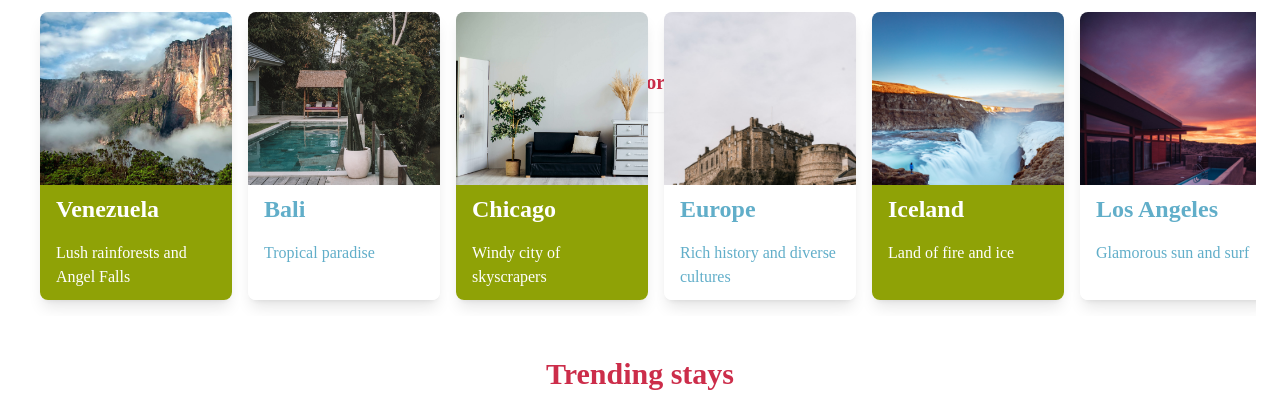
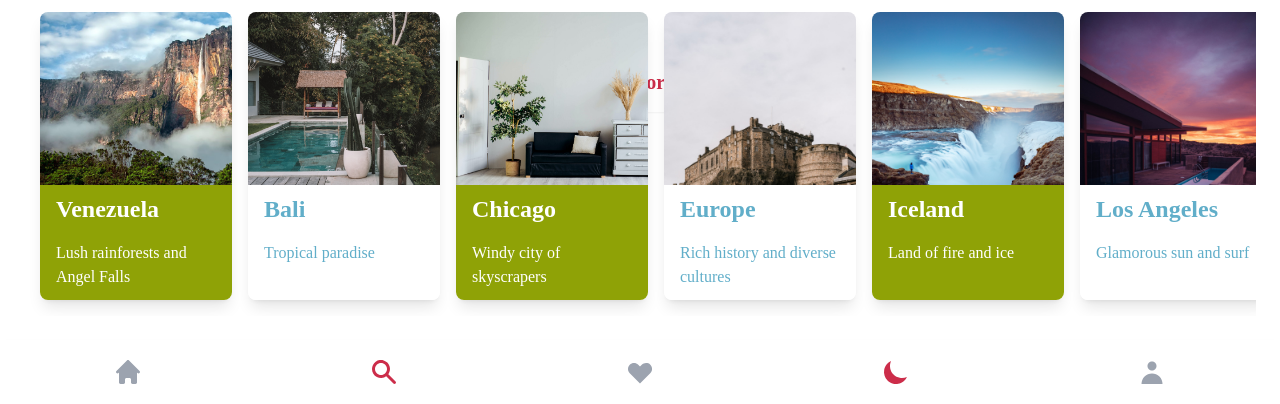
Before and after one commit to odran21/Travels, a website: page public/index.html in a window 1280 px wide. Shown: the part 396-800 px from the top of the page. Drawn offline with nearby package versions, Linux system fonts and the light colour scheme.

Commit message:
Functional Tab-Bar

```diff
--- a/public/index.html
+++ b/public/index.html
@@ -1,11 +1,12 @@
 <!DOCTYPE html>
-<html lang="en">
+<html lang="en" class="scroll-smooth">
 
 <head>
     <meta charset="UTF-8">
     <meta name="viewport" content="width=device-width, initial-scale=1.0">
     <title>Travels</title>
     <link rel="stylesheet" href="../public/css/tailwind.css">
+    <script src="https://cdn.tailwindcss.com"></script>
     <script src="https://cdnjs.cloudflare.com/ajax/libs/font-awesome/6.4.0/js/all.min.js"></script>
 </head>
 
@@ -196,7 +197,8 @@
                 <div class="w-10/12 h-auto mx-auto my-4">
                     <p class="text-primary text-xl font-semibold">Payment policy</p>
                     <p class="text-lg font-medium">
-                        For stays of less than one week, it is important to give notice 3 days in advance; otherwise, a penalty will be applied.
+                        For stays of less than one week, it is important to give notice 3 days in advance; otherwise, a
+                        penalty will be applied.
                     </p>
                 </div>
                 <div class="w-10/12 h-auto mx-auto my-4">
@@ -221,8 +223,7 @@
                     </p>
                 </div>
             </div>
-        </div>
-    </section>
+
             <footer class="w-full h-auto bg-gray-500 rounded-t-lg rounded-r-lg">
                 <p class="w-10/12 h-auto p-4 mx-auto text-xl font-bold">About Us</p>
                 <section class="w-full p-4 flex justify-evenly">
@@ -238,14 +239,45 @@
                     </div>
                 </section>
             </footer>
-    <div id="tab_bar">
-        <i class="fa-solid fa-house"></i>
-        <i class="fa-solid fa-magnifying-glass"></i>
-        <i class="fa-solid fa-heart"></i>
-        <i class="fa-solid fa-moon"></i>
-        <i class="fa-solid fa-sun"></i>
-        <i class="fa-solid fa-user"></i>
         </div>
+        <div class="w-full h-16 bg-white fixed left-0 bottom-0 shadow-md flex items-center justify-around" id="tab_bar">
+            <a href="#home">
+                <svg width="30" height="30" viewBox="0 0 20 20" fill="none" xmlns="">
+                    <path class="fill-current text-gray-400"
+                        d="M10.707 2.29303C10.5195 2.10556 10.2652 2.00024 10 2.00024C9.73488 2.00024 9.48057 2.10556 9.29304 2.29303L2.29304 9.29303C2.11088 9.48163 2.01009 9.73423 2.01237 9.99643C2.01465 10.2586 2.11981 10.5094 2.30522 10.6948C2.49063 10.8803 2.74144 10.9854 3.00364 10.9877C3.26584 10.99 3.51844 10.8892 3.70704 10.707L4.00004 10.414V17C4.00004 17.2652 4.1054 17.5196 4.29293 17.7071C4.48047 17.8947 4.73482 18 5.00004 18H7.00004C7.26526 18 7.51961 17.8947 7.70715 17.7071C7.89468 17.5196 8.00004 17.2652 8.00004 17V15C8.00004 14.7348 8.1054 14.4805 8.29293 14.2929C8.48047 14.1054 8.73482 14 9.00004 14H11C11.2653 14 11.5196 14.1054 11.7071 14.2929C11.8947 14.4805 12 14.7348 12 15V17C12 17.2652 12.1054 17.5196 12.2929 17.7071C12.4805 17.8947 12.7348 18 13 18H15C15.2653 18 15.5196 17.8947 15.7071 17.7071C15.8947 17.5196 16 17.2652 16 17V10.414L16.293 10.707C16.4816 10.8892 16.7342 10.99 16.9964 10.9877C17.2586 10.9854 17.5095 10.8803 17.6949 10.6948C17.8803 10.5094 17.9854 10.2586 17.9877 9.99643C17.99 9.73423 17.8892 9.48163 17.707 9.29303L10.707 2.29303Z"
+                        fill="#3F3F46" />
+                </svg>
+            </a>
+            <a href="#trending_stays">
+                <svg width="30" height="30" viewBox="0 0 20 20" fill="none" xmlns="">
+                    <path class="fill-current text-primary" fill-rule="evenodd" clip-rule="evenodd"
+                        d="M8 3.99997C6.93913 3.99997 5.92172 4.4214 5.17157 5.17155C4.42143 5.92169 4 6.93911 4 7.99997C4 9.06084 4.42143 10.0783 5.17157 10.8284C5.92172 11.5785 6.93913 12 8 12C9.06087 12 10.0783 11.5785 10.8284 10.8284C11.5786 10.0783 12 9.06084 12 7.99997C12 6.93911 11.5786 5.92169 10.8284 5.17155C10.0783 4.4214 9.06087 3.99997 8 3.99997ZM2 7.99997C1.99988 7.05568 2.22264 6.12468 2.65017 5.28271C3.0777 4.44074 3.69792 3.71157 4.4604 3.1545C5.22287 2.59743 6.10606 2.22819 7.03815 2.07681C7.97023 1.92543 8.92488 1.99618 9.82446 2.28332C10.724 2.57046 11.5432 3.06587 12.2152 3.72927C12.8872 4.39266 13.3931 5.20531 13.6919 6.10111C13.9906 6.9969 14.0737 7.95056 13.9343 8.88452C13.795 9.81848 13.4372 10.7064 12.89 11.476L17.707 16.293C17.8892 16.4816 17.99 16.7342 17.9877 16.9964C17.9854 17.2586 17.8802 17.5094 17.6948 17.6948C17.5094 17.8802 17.2586 17.9854 16.9964 17.9876C16.7342 17.9899 16.4816 17.8891 16.293 17.707L11.477 12.891C10.5794 13.5293 9.52335 13.9081 8.42468 13.9861C7.326 14.0641 6.22707 13.8381 5.2483 13.3329C4.26953 12.8278 3.44869 12.063 2.87572 11.1223C2.30276 10.1816 1.99979 9.10141 2 7.99997Z"
+                        fill="#3F3F46" />
+                </svg>
+            </a>
+            <a href="#recommended">
+                <svg width="30" height="30" viewBox="0 0 20 20" fill="none" xmlns="">
+                    <path class="fill-current text-gray-400" fill-rule="evenodd" clip-rule="evenodd"
+                        d="M3.172 5.17202C3.92211 4.42214 4.93934 4.00087 6 4.00087C7.06066 4.00087 8.07789 4.42214 8.828 5.17202L10 6.34302L11.172 5.17202C11.541 4.78998 11.9824 4.48525 12.4704 4.27561C12.9584 4.06598 13.4833 3.95563 14.0144 3.95102C14.5455 3.9464 15.0722 4.04761 15.5638 4.24873C16.0554 4.44986 16.502 4.74687 16.8776 5.12244C17.2532 5.49801 17.5502 5.94462 17.7513 6.4362C17.9524 6.92779 18.0536 7.45451 18.049 7.98562C18.0444 8.51674 17.934 9.04162 17.7244 9.52964C17.5148 10.0177 17.21 10.459 16.828 10.828L10 17.657L3.172 10.828C2.42212 10.0779 2.00085 9.06068 2.00085 8.00002C2.00085 6.93936 2.42212 5.92213 3.172 5.17202Z"
+                        fill="#3F3F46" />
+                </svg>
+            </a>
+            <button>
+                <svg width="30" height="30" viewBox="0 0 29 29" fill="none" xmlns="">
+                    <path
+                        d="M25.0748 19.2748C22.9267 20.2465 20.5334 20.5405 18.214 20.1177C15.8945 19.6949 13.7589 18.5753 12.0918 16.9082C10.4246 15.241 9.30509 13.1055 8.88228 10.786C8.45946 8.46654 8.75347 6.0733 9.72512 3.92514C8.01494 4.69801 6.51777 5.87422 5.36208 7.35288C4.20638 8.83154 3.42666 10.5685 3.08979 12.4147C2.75293 14.261 2.86898 16.1614 3.428 17.9529C3.98702 19.7444 4.97232 21.3736 6.29935 22.7006C7.62639 24.0276 9.25556 25.0129 11.0471 25.572C12.8386 26.131 14.739 26.247 16.5852 25.9102C18.4315 25.5733 20.1684 24.7936 21.6471 23.6379C23.1257 22.4822 24.302 20.985 25.0748 19.2748V19.2748Z"
+                        fill="#CC2D4A" />
+                </svg>
+            </button>
+            <a href="#">
+                <svg width="30" height="30" viewBox="0 0 20 20" fill="none" xmlns="">
+                    <path class="fill-current text-gray-400" fill-rule="evenodd" clip-rule="evenodd"
+                        d="M10 9C10.7956 9 11.5587 8.68393 12.1213 8.12132C12.6839 7.55871 13 6.79565 13 6C13 5.20435 12.6839 4.44129 12.1213 3.87868C11.5587 3.31607 10.7956 3 10 3C9.20435 3 8.44129 3.31607 7.87868 3.87868C7.31607 4.44129 7 5.20435 7 6C7 6.79565 7.31607 7.55871 7.87868 8.12132C8.44129 8.68393 9.20435 9 10 9ZM3 18C3 17.0807 3.18106 16.1705 3.53284 15.3212C3.88463 14.4719 4.40024 13.7003 5.05025 13.0503C5.70026 12.4002 6.47194 11.8846 7.32122 11.5328C8.1705 11.1811 9.08075 11 10 11C10.9193 11 11.8295 11.1811 12.6788 11.5328C13.5281 11.8846 14.2997 12.4002 14.9497 13.0503C15.5998 13.7003 16.1154 14.4719 16.4672 15.3212C16.8189 16.1705 17 17.0807 17 18H3Z"
+                        fill="#3F3F46" />
+                </svg>
+            </a>
+        </div>
+        <!-- <i class="fa-solid fa-sun"></i> -->
 </body>
 
 </html>
```
Lines whose indentation alone changed are shown as unchanged.
